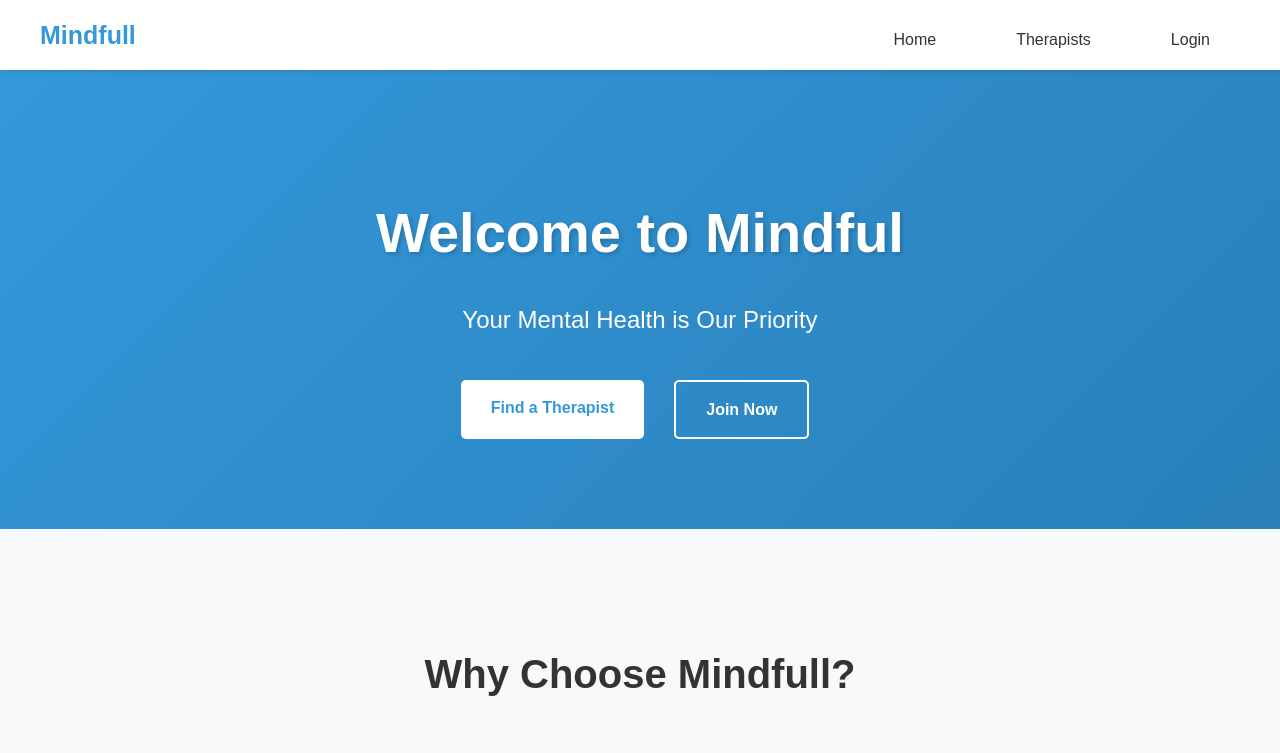
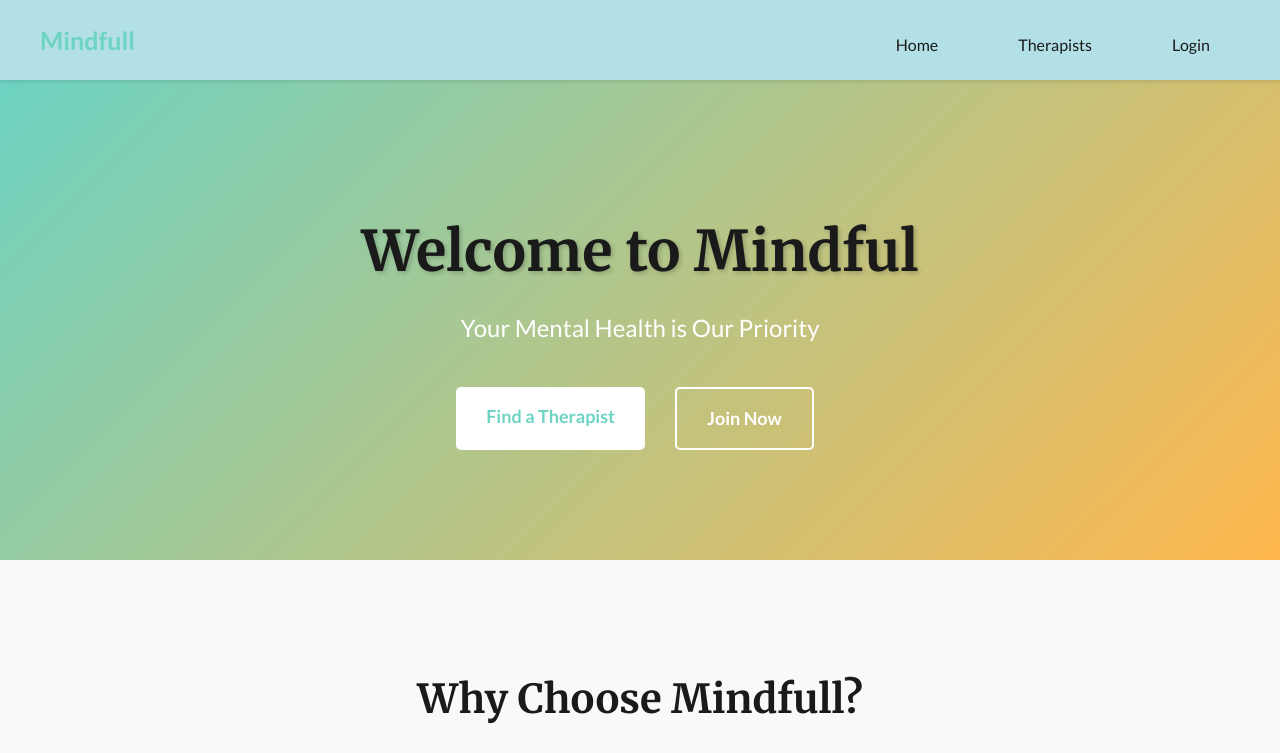
Before and after one commit to Ge0frey/Mindfull, a website with bundled scripts: page Frontend/index.html in a window 1280 px wide. Shown: the top 753 px of the page. Built offline with nearby package versions, Linux system fonts and the light colour scheme.

Commit message:
style: improve color pallete

```diff
--- a/Frontend/css/styles.css
+++ b/Frontend/css/styles.css
@@ -1,14 +1,19 @@
 /* frontend/css/styles.css */
 :root {
-    --primary-color: #3498db;
-    --secondary-color: #2980b9;
-    --text-color: #333;
-    --background-color: #f4f4f4;
+    --primary-color: #6DD3C2; /* More saturated soft green */
+    --secondary-color: #FF6F61; /* More vibrant peach */
+    --accent-color: #FFB74D; /* More saturated pastel orange for accents */
+    --text-color: #1A1A1A; /* Darker shade for text for better readability */
+    --background-color: #F9F9F9; /* Light background */
     --white: #ffffff;
+    --header-bg: #B2E0E6; /* Light blue for header */
+    --card-bg: #FFFFFF; /* White for cards */
+    --link-color: #333333; /* Darker shade for links */
+    --hover-color: #FF4F4F; /* More saturated coral for hover effects */
 }
 
 body {
-    font-family: Arial, sans-serif;
+    font-family: 'Lato', sans-serif; /* Updated font for body text */
     line-height: 1.6;
     color: var(--text-color);
     background-color: var(--background-color);
@@ -23,9 +28,9 @@ body {
 }
 
 header {
-    background-color: var(--white);
+    background-color: var(--header-bg);
     color: var(--text-color);
-    padding: 15px 0;
+    padding: 20px 0;
     box-shadow: 0 2px 4px rgba(0, 0, 0, 0.1);
     position: sticky;
     top: 0;
@@ -126,25 +131,26 @@ header a:hover {
 
 .btn {
     display: inline-block;
-    padding: 10px 20px;
+    padding: 12px 24px; /* Increased padding for buttons */
     background: var(--primary-color);
     color: var(--white);
     border: none;
     cursor: pointer;
-    font-size: 16px;
+    font-size: 18px; /* Increased font size for buttons */
     border-radius: 5px;
     text-decoration: none;
+    transition: background 0.3s ease;
 }
 
 .btn:hover {
-    background: var(--secondary-color);
+    background: var(--hover-color);
 }
 
 .card {
-    background: var(--white);
+    background: var(--card-bg);
     padding: 20px;
     margin-bottom: 20px;
-    border-radius: 5px;
+    border-radius: 10px; /* Rounded corners for a softer look */
     box-shadow: 0 2px 5px rgba(0, 0, 0, 0.1);
 }
 
@@ -412,9 +418,9 @@ textarea {
 /* Add these new styles for the home page */
 
 .hero-section {
-    background: linear-gradient(135deg, var(--primary-color), var(--secondary-color));
-    color: white;
-    padding: 80px 0;
+    background: linear-gradient(135deg, var(--primary-color), var(--accent-color));
+    color: var(--white);
+    padding: 100px 0; /* Increased padding for a spacious feel */
     text-align: center;
     position: relative;
     overflow: hidden;
@@ -896,3 +902,38 @@ textarea {
         padding: 15px 20px;
     }
 }
+
+/* Footer styles */
+footer {
+    background-color: var(--header-bg);
+    padding: 20px 0;
+    text-align: center;
+}
+
+/* Typography for headings */
+h1, h2, h3 {
+    font-family: 'Merriweather', serif; /* Serif font for headings */
+    color: var(--text-color);
+}
+
+/* Ensure font sizes and line spacing are optimized */
+h1 {
+    font-size: 2.5em; /* Large heading */
+    line-height: 1.2;
+}
+
+h2 {
+    font-size: 2em; /* Medium heading */
+    line-height: 1.3;
+}
+
+h3 {
+    font-size: 1.5em; /* Smaller heading */
+    line-height: 1.4;
+}
+
+/* General text styles */
+p {
+    font-size: 1em; /* Standard paragraph size */
+    line-height: 1.6; /* Improved line spacing for readability */
+}
--- a/Frontend/index.html
+++ b/Frontend/index.html
@@ -5,6 +5,7 @@
     <meta name="viewport" content="width=device-width, initial-scale=1.0">
     <title>Mindfull</title>
     <link rel="stylesheet" href="https://cdnjs.cloudflare.com/ajax/libs/font-awesome/5.15.4/css/all.min.css">
+    <link rel="stylesheet" href="https://fonts.googleapis.com/css2?family=Lato:wght@400;700&family=Merriweather:wght@700&display=swap">
     <link rel="stylesheet" href="./css/styles.css">
 </head>
 <body>
```
